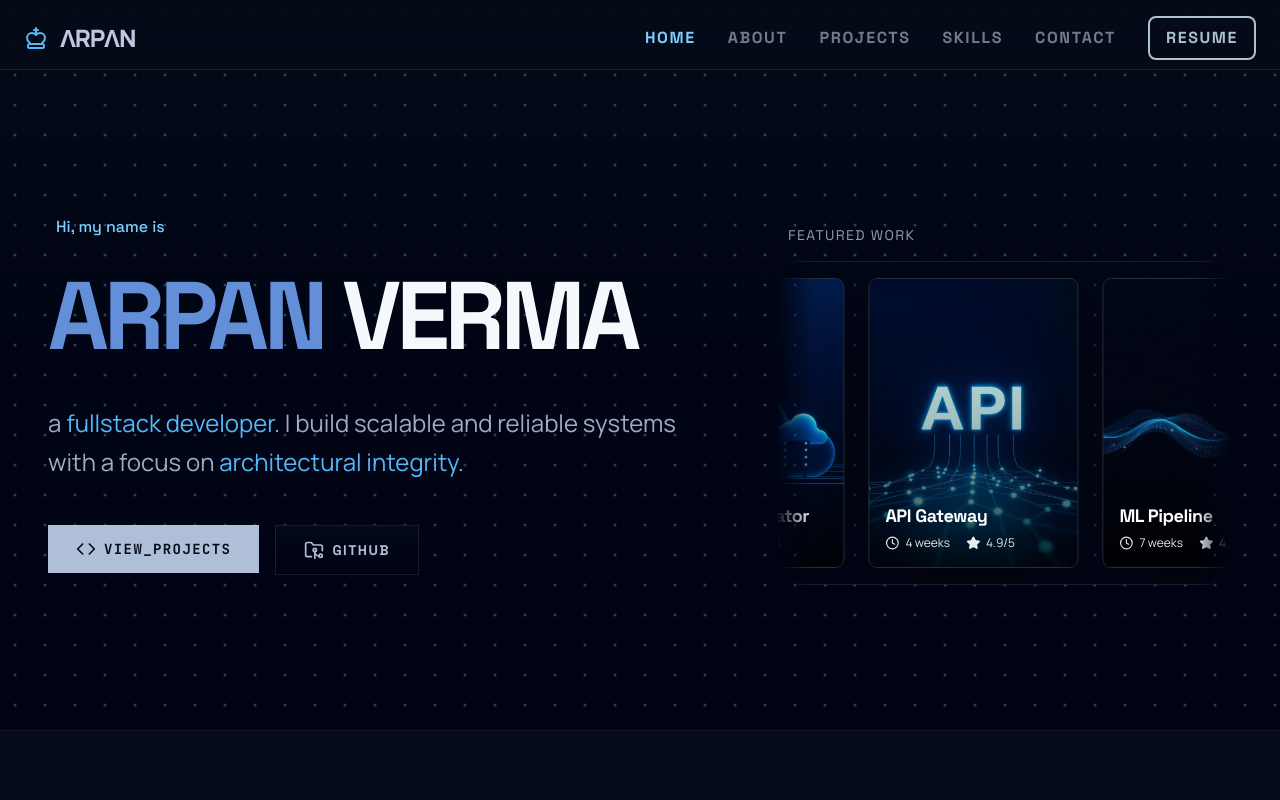
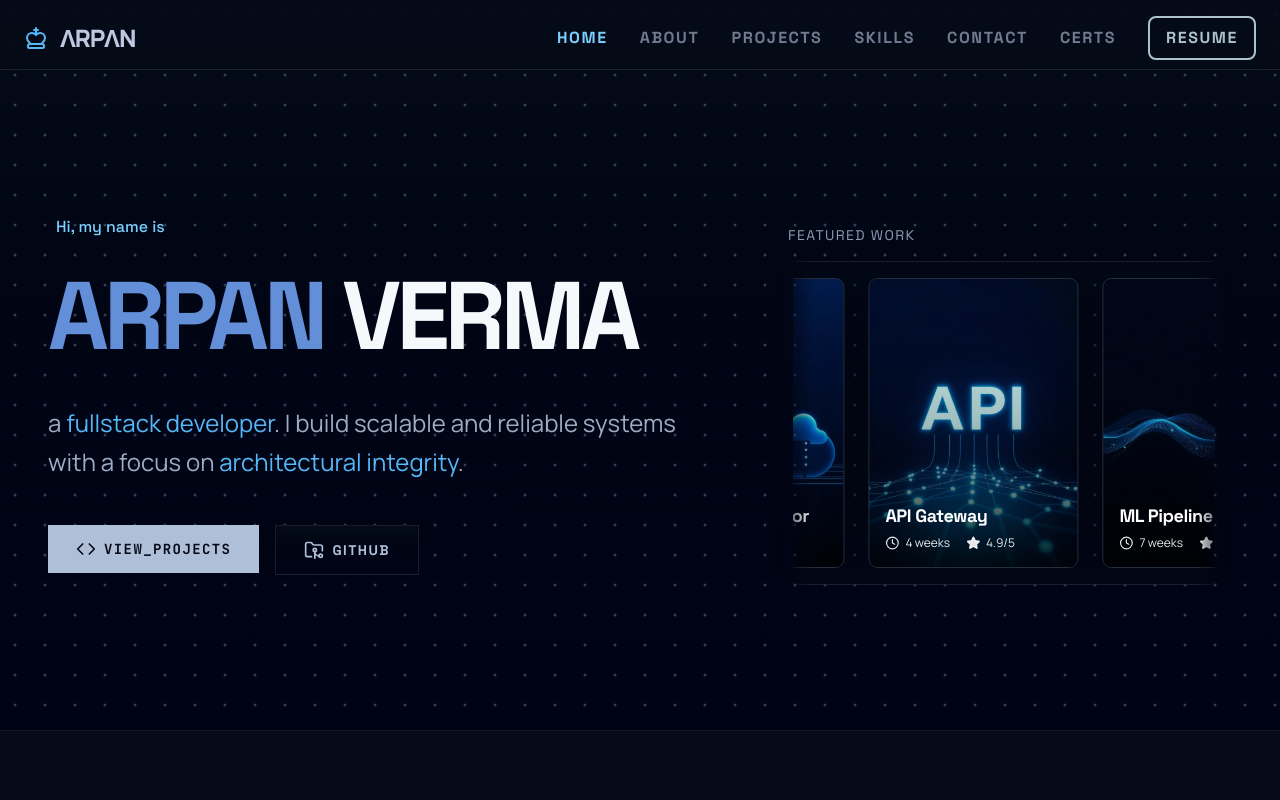
Before and after one commit to Arpan-V/portfolio, a Next.js app: page / in a window 1280 px wide. Shown: the top 800 px of the page. Built offline with nearby package versions, Linux system fonts and the light colour scheme.

Commit message:
update project card animation

```diff
--- a/app/Hero.tsx
+++ b/app/Hero.tsx
@@ -1,5 +1,5 @@
 import { Code, FolderGit2 } from "lucide-react";
-import ProjectCarousel from "./ProjectCarousel2";
+import ProjectCarousel from "./ProjectCarousel3";
 import DotGrid from "./DotGrid";
 
 export default function Hero() {
--- /dev/null
+++ b/app/InfiniteCarousel.tsx
@@ -0,0 +1,141 @@
+"use client";
+
+import { ReactNode, useEffect, useMemo, useRef } from "react";
+
+import { useIntersectionObserver } from "./UseIntersectionObserver";
+
+type InfiniteCarouselProps<T> = {
+  items: T[];
+  renderItem: (item: T) => ReactNode;
+  speed?: number;
+  gap?: number;
+};
+
+export default function InfiniteCarousel<T>({
+  items,
+  renderItem,
+  speed = 60,
+  gap = 24,
+}: InfiniteCarouselProps<T>) {
+  const containerRef = useRef<HTMLDivElement>(null);
+  const trackRef = useRef<HTMLDivElement>(null);
+
+  const offsetRef = useRef(0);
+  const rafRef = useRef<number | null>(null);
+  const lastRef = useRef<number | null>(null);
+
+  // Combined "should this be playing" flag — driven by both
+  // tab visibility and viewport intersection.
+  const isInViewRef = useRef(true);
+  const syncRef = useRef<() => void>(() => {});
+
+  const loop = useMemo(() => [...items, ...items, ...items], [items]);
+
+  useEffect(() => {
+    const track = trackRef.current;
+
+    if (!track || items.length === 0) {
+      return;
+    }
+
+    const reducedMotion = window.matchMedia(
+      "(prefers-reduced-motion: reduce)"
+    );
+
+    if (reducedMotion.matches) {
+      return;
+    }
+
+    const firstChild = track.firstElementChild as HTMLElement | null;
+
+    if (!firstChild) {
+      return;
+    }
+
+    const cardWidth = firstChild.getBoundingClientRect().width;
+    const advance = cardWidth + gap;
+
+    const step = (now: number) => {
+      const last = lastRef.current;
+
+      lastRef.current = now;
+
+      const dt = last === null ? 0 : Math.min((now - last) / 1000, 0.05);
+
+      offsetRef.current -= speed * dt;
+
+      while (-offsetRef.current >= advance) {
+        const first = track.firstElementChild as HTMLElement | null;
+
+        if (!first) {
+          break;
+        }
+
+        track.appendChild(first);
+
+        offsetRef.current += advance;
+      }
+
+      track.style.transform = `translate3d(${offsetRef.current}px, 0, 0)`;
+
+      rafRef.current = requestAnimationFrame(step);
+    };
+
+    const start = () => {
+      if (rafRef.current !== null) {
+        return;
+      }
+
+      track.style.willChange = "transform";
+      lastRef.current = null;
+      rafRef.current = requestAnimationFrame(step);
+    };
+
+    const stop = () => {
+      if (rafRef.current !== null) {
+        cancelAnimationFrame(rafRef.current);
+      }
+
+      rafRef.current = null;
+      lastRef.current = null;
+      track.style.willChange = "auto";
+    };
+
+    const sync = () => {
+      if (isInViewRef.current && !document.hidden) {
+        start();
+      } else {
+        stop();
+      }
+    };
+
+    syncRef.current = sync;
+
+    document.addEventListener("visibilitychange", sync);
+
+    sync();
+
+    return () => {
+      document.removeEventListener("visibilitychange", sync);
+      syncRef.current = () => {};
+      stop();
+    };
+  }, [items.length, speed, gap]);
+
+  useIntersectionObserver(containerRef, (entry) => {
+    isInViewRef.current = entry.isIntersecting;
+    syncRef.current();
+  });
+
+  return (
+    <div ref={containerRef} className="overflow-hidden">
+      <div ref={trackRef} className="flex" style={{ gap: `${gap}px` }}>
+        {loop.map((item, index) => (
+          <div key={index} className="shrink-0">
+            {renderItem(item)}
+          </div>
+        ))}
+      </div>
+    </div>
+  );
+}
--- a/app/Navbar.tsx
+++ b/app/Navbar.tsx
@@ -12,6 +12,7 @@ import {
   Coffee,
   Terminal,
   FileText,
+  Trophy
 } from "lucide-react";
 
 const links = [
@@ -20,6 +21,7 @@ const links = [
   { href: "#projects", label: "Projects", icon: Terminal },
   { href: "#skills", label: "Skills", icon: Coffee },
   { href: "#contact", label: "Contact", icon: Send },
+  {href: "#certs", label: "Certs", icon: Trophy }
 ];
 
 const RESUME_URL = "#resume";
--- a/app/ProjectCarousel2.tsx
+++ b/app/ProjectCarousel2.tsx
@@ -32,8 +32,7 @@ const SPEED_PX_S = 60;
 
 function ShowcaseCard({ item }: { item: Showcase }) {
   return (
-    <a
-      href="#projects"
+    <div
       style={{ width: CARD_W, height: CARD_H }}
       className="relative block shrink-0 cursor-pointer overflow-hidden border-1 rounded-[9px] bg-card shadow-[0_24px_50px_-28px_rgba(0,0,0,0.95)]"
     >
@@ -62,7 +61,7 @@ function ShowcaseCard({ item }: { item: Showcase }) {
           </span>
         </div>
       </div>
-    </a>
+    </div>
   );
 }
 
@@ -136,13 +135,16 @@ export default function ProjectCarousel() {
       </div>
 
       {/* Outer transparent box (kept exactly as-is) */}
-      <div className="marquee-mask-x relative mt-4 overflow-hidden rounded-3xl border border-border/60 bg-surface/40 p-4">
-        <div ref={trackRef} className="flex gap-6 will-change-transform">
-          {loop.map((item, i) => (
-            <ShowcaseCard key={`${item.id}-${i}`} item={item} />
-          ))}
-        </div>
-      </div>
+      <a
+  href="#projects"
+  className="marquee-mask-x relative mt-4 block overflow-hidden rounded-3xl border border-border/60 bg-surface/40 p-4"
+>
+  <div ref={trackRef} className="flex gap-6 will-change-transform">
+    {loop.map((item, i) => (
+      <ShowcaseCard key={`${item.id}-${i}`} item={item} />
+    ))}
+  </div>
+</a>
     </div>
   );
 }
--- /dev/null
+++ b/app/ProjectCarousel3.tsx
@@ -0,0 +1,182 @@
+"use client";
+
+import Image from "next/image";
+import type { StaticImageData } from "next/image";
+import { Clock, Star } from "lucide-react";
+
+import InfiniteCarousel from "./InfiniteCarousel";
+
+import project1 from "./project-1.jpg";
+import project2 from "./project-2.jpg";
+import project3 from "./project-3.jpg";
+import project4 from "./project-4.jpg";
+
+type Showcase = {
+  id: number;
+  title: string;
+  duration: string;
+  rating: string;
+  image: StaticImageData;
+};
+
+const items: Showcase[] = [
+  {
+    id: 1,
+    title: "Neural Dashboard",
+    duration: "6 weeks",
+    rating: "4.9/5",
+    image: project1,
+  },
+  {
+    id: 2,
+    title: "Cloud Orchestrator",
+    duration: "9 weeks",
+    rating: "4.8/5",
+    image: project2,
+  },
+  {
+    id: 3,
+    title: "API Gateway",
+    duration: "4 weeks",
+    rating: "4.9/5",
+    image: project3,
+  },
+  {
+    id: 4,
+    title: "ML Pipeline",
+    duration: "7 weeks",
+    rating: "4.7/5",
+    image: project4,
+  },
+];
+
+const CARD_W = 210;
+const CARD_H = 290;
+
+function ShowcaseCard({ item }: { item: Showcase }) {
+  return (
+    <div
+      style={{
+        width: CARD_W,
+        height: CARD_H,
+      }}
+      className="
+        relative
+        block
+        cursor-pointer
+        overflow-hidden
+        rounded-[9px]
+        border
+        bg-card
+        shadow-[0_24px_50px_-28px_rgba(0,0,0,0.95)]
+      "
+    >
+      <Image
+        src={item.image}
+        alt={item.title}
+        width={640}
+        height={800}
+        loading="lazy"
+        className="
+          absolute
+          inset-0
+          h-full
+          w-full
+          object-cover
+        "
+      />
+
+      <div
+        className="
+          absolute
+          inset-0
+          bg-linear-to-t
+          from-black/85
+          via-black/25
+          to-transparent
+        "
+      />
+
+      <div className="absolute inset-x-0 bottom-0 p-4">
+        <h3
+          className="
+            font-display
+            text-lg
+            font-bold
+            leading-[1.2]
+            tracking-tight
+            text-white
+          "
+        >
+          {item.title}
+        </h3>
+
+        <div
+          className="
+            mt-2
+            flex
+            items-center
+            gap-4
+            text-xs
+            font-medium
+            text-white/90
+          "
+        >
+          <span className="inline-flex items-center gap-1.5">
+            <Clock className="h-3.5 w-3.5" />
+            {item.duration}
+          </span>
+
+          <span className="inline-flex items-center gap-1.5">
+            <Star className="h-3.5 w-3.5 fill-current" />
+            {item.rating}
+          </span>
+        </div>
+      </div>
+    </div>
+  );
+}
+
+export default function ProjectCarousel() {
+  return (
+    <div className="w-full">
+      <div
+        className="
+          pl-3
+          font-display
+          text-sm
+          uppercase
+          tracking-widest
+          text-silver/80
+        "
+      >
+        <span>Featured Work</span>
+      </div>
+
+      <a
+        href="#projects"
+        className="
+          marquee-mask-x
+          relative
+          mt-4
+          block
+          overflow-hidden
+          rounded-3xl
+          border
+          border-border/60
+          bg-surface/40
+          p-4
+        "
+      >
+        <InfiniteCarousel
+          items={items}
+          speed={60}
+          gap={24}
+          renderItem={(item) => (
+            <ShowcaseCard item={item} />
+          )}
+        />
+      </a>
+    </div>
+  );
+}
--- /dev/null
+++ b/app/UseIntersectionObserver.ts
@@ -0,0 +1,34 @@
+// hooks/useIntersectionObserver.ts
+"use client";
+
+import { useEffect, useRef, type RefObject } from "react";
+
+type Options = {
+  root?: Element | null;
+  rootMargin?: string;
+  threshold?: number | number[];
+};
+
+export function useIntersectionObserver<T extends Element>(
+  ref: RefObject<T | null>,
+  onChange: (entry: IntersectionObserverEntry) => void,
+  { root = null, rootMargin, threshold }: Options = {}
+) {
+  const onChangeRef = useRef(onChange);
+  useEffect(() => {
+    onChangeRef.current = onChange;
+  });
+
+  useEffect(() => {
+    const node = ref.current;
+    if (!node) return;
+
+    const observer = new IntersectionObserver(
+      ([entry]) => onChangeRef.current(entry),
+      { root, rootMargin, threshold }
+    );
+
+    observer.observe(node);
+    return () => observer.disconnect();
+  }, [ref, root, rootMargin, threshold]);
+}
--- a/app/page.tsx
+++ b/app/page.tsx
@@ -12,6 +12,7 @@ export default function Home() {
         <About />
         <Projects />
         <Skills />
+
         <Contact />
       </main>
     </>
```
